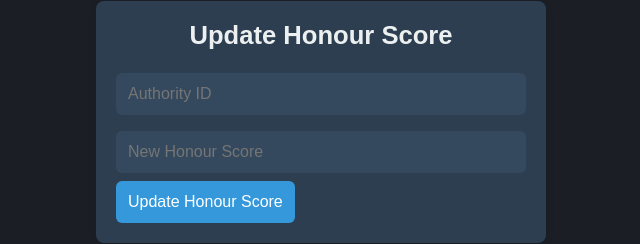
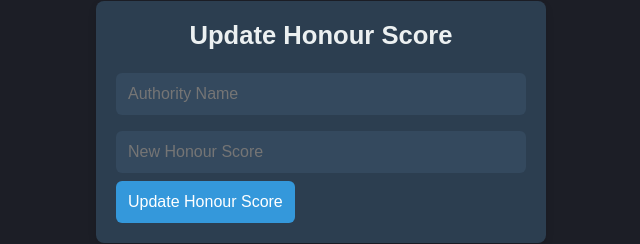
Before and after one commit to Anubhab-Rakshit/syntaxerror-hacknovare, a website: page views/modify.html in a window 1280 px wide. Shown: the part 442-686 px from the top of the page, 319-959 px from the left. Drawn offline with Linux system fonts and the light colour scheme.

Commit message:
Update modify.html

```diff
--- a/views/modify.html
+++ b/views/modify.html
@@ -133,7 +133,7 @@
 
     <form action="/authorities-modify/update" method="POST">
         <h3>Update Honour Score</h3>
-        <input type="text" name="id" placeholder="Authority ID" required />
+        <input type="text" name="id" placeholder="Authority Name" required />
         <input type="number" name="honourScore" placeholder="New Honour Score" required />
         <button type="submit">Update Honour Score</button>
     </form>
```
